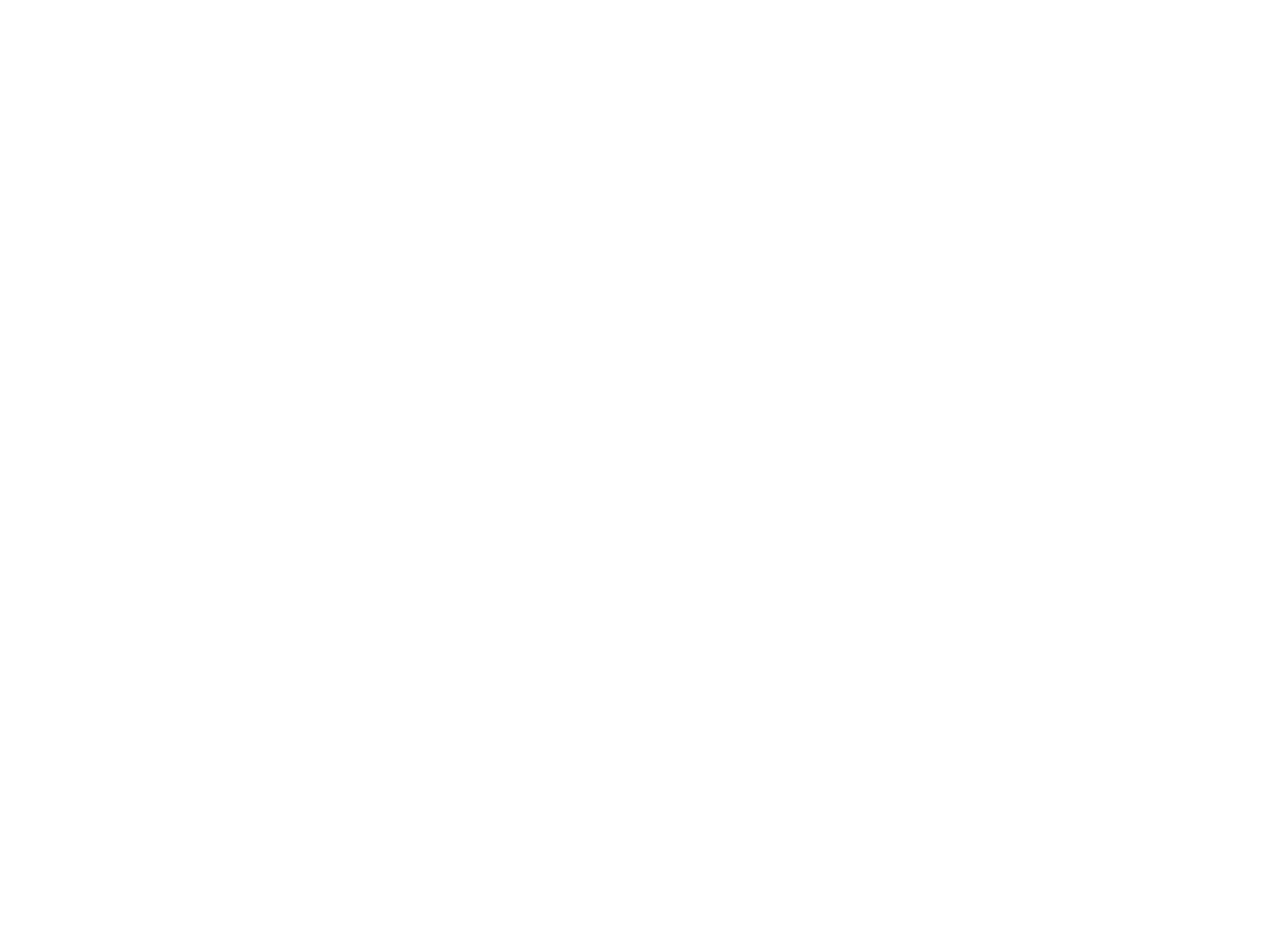
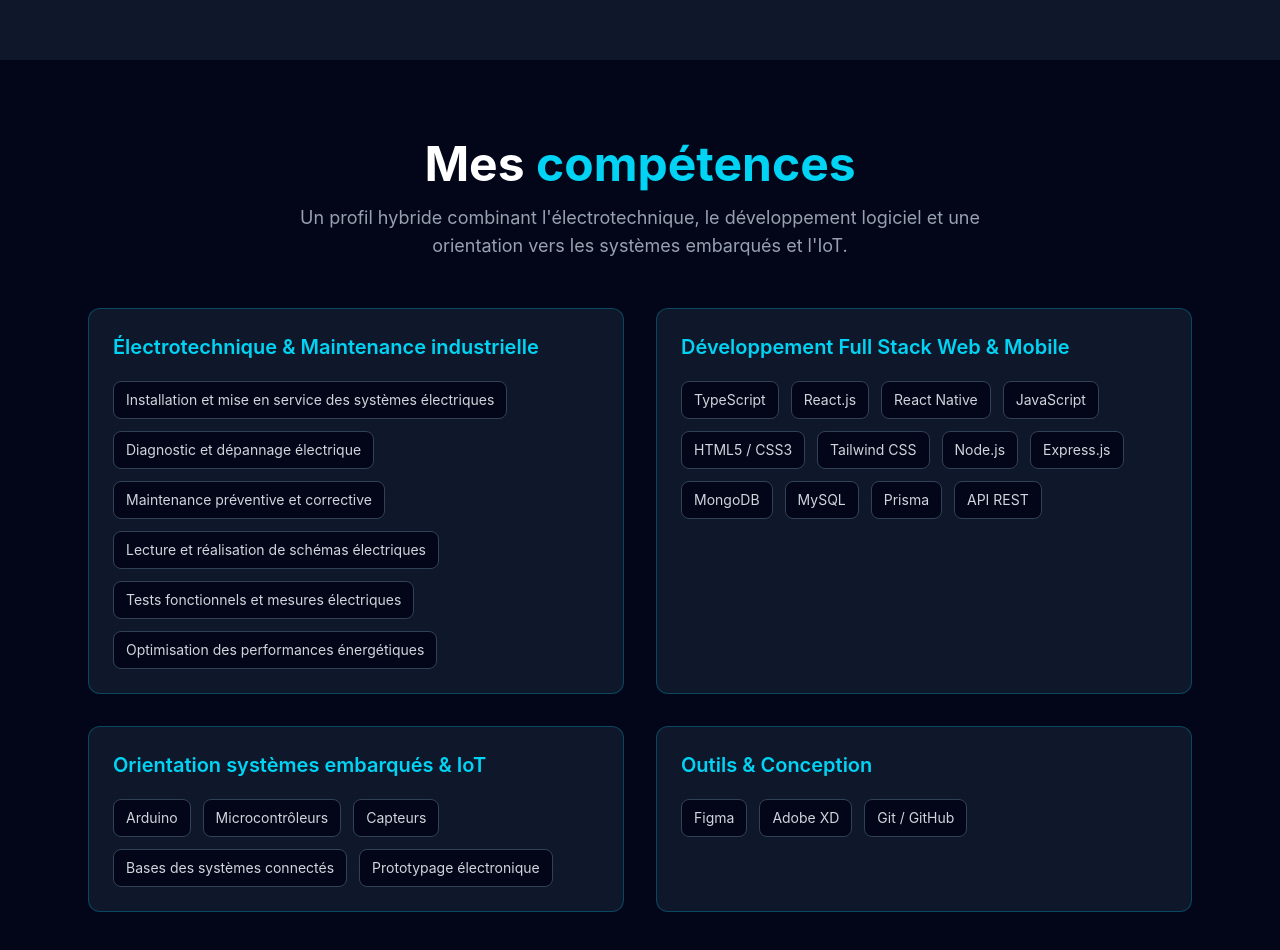
Before and after one commit to Junior-Passy2025/JUNIOR-PORTFOLIO-FRONTEND, a React (Vite) app: page / in a window 1280 px wide. Shown: the part 1540-2490 px from the top of the page. Before the commit the page ends 800 px from the top, so only its background shows below. Built offline with nearby package versions, Linux system fonts and the light colour scheme.

Commit message:
ajout de compétence et modificationd de Hero

```diff
--- a/src/App.tsx
+++ b/src/App.tsx
@@ -1,5 +1,7 @@
 import Navbar from "./components/Navbar";
 import Hero from "./components/Hero";
+import About from "./components/About";
+import Skills from "./components/Skills";
 
 function App() {
 
@@ -9,6 +11,8 @@
 
       <main>
         <Hero />
+        <About />
+        <Skills />
       </main>
     </>
   );
--- a/src/components/Hero.tsx
+++ b/src/components/Hero.tsx
@@ -33,9 +33,7 @@
           animate={{ opacity: 1, x: 0 }}
           transition={{ duration: 0.8 }}
         >
-          <p className="text-cyan-400 text-lg mb-4">
-            Bonjour, je suis
-          </p>
+          <p className="text-cyan-400 text-lg mb-4">Bonjour, je suis</p>
 
           <motion.h1
             className="
@@ -113,11 +111,10 @@
               max-w-xl
             "
           >
-            Électrotechnicien de formation avec plusieurs années
-            d'expérience dans la maintenance des systèmes électriques,
-            j'ai développé par la suite des compétences en programmation
-            web et mobile. Mon objectif est aujourd'hui d'évoluer vers
-            les systèmes embarqués et l'IoT.
+            Électrotechnicien de formation avec plusieurs années d'expérience
+            dans la maintenance des systèmes électriques, j'ai progressivement
+            développé des compétences en développement web et mobile. Mon
+            parcours m'amène aujourd'hui vers les systèmes embarqués et l'IoT.
           </p>
 
           <div
@@ -291,7 +288,7 @@
               bg-slate-800/90
               border
               border-cyan-400
-              px-4
+              px-3
               py-2
               rounded-xl
               text-cyan-400
@@ -301,7 +298,7 @@
               shadow-lg
             "
           >
-            Embedded Systems / IoT
+            Objectif : Systèmes embarqués & IoT
           </motion.div>
 
           {/* Photo flottante */}
--- a/src/components/Skills.tsx
+++ b/src/components/Skills.tsx
@@ -0,0 +1,227 @@
+import { motion } from "framer-motion";
+import { Zap, Code2, Cpu, Settings } from "lucide-react";
+import { skills } from "../data/skills";
+
+
+const icons = {
+  zap: Zap,
+  code: Code2,
+  cpu: Cpu,
+  settings: Settings,
+};
+
+
+const Skills = () => {
+  return (
+    <section
+      id="skills"
+      className="
+        min-h-screen
+        bg-slate-950
+        text-white
+        py-20
+      "
+    >
+
+      <div
+        className="
+          max-w-6xl
+          mx-auto
+          px-6
+        "
+      >
+
+        {/* Titre */}
+        <motion.div
+          initial={{ opacity: 0, y: 30 }}
+          whileInView={{ opacity: 1, y: 0 }}
+          transition={{ duration: 0.8 }}
+          viewport={{ once: true }}
+          className="text-center mb-12"
+        >
+
+          <h2
+            className="
+              text-4xl
+              md:text-5xl
+              font-bold
+            "
+          >
+            Mes{" "}
+            <span className="text-cyan-400">
+              compétences
+            </span>
+          </h2>
+
+
+          <p
+            className="
+              mt-4
+              text-gray-400
+              text-lg
+              max-w-3xl
+              mx-auto
+            "
+          >
+            Un profil hybride combinant l'électrotechnique,
+            le développement logiciel et une orientation vers
+            les systèmes embarqués et l'IoT.
+          </p>
+
+        </motion.div>
+
+
+
+        {/* Cartes compétences */}
+        <div
+          className="
+            grid
+            md:grid-cols-2
+            gap-8
+          "
+        >
+
+          {skills.map((skill, index) => {
+
+            const Icon = skill.icon
+              ? icons[skill.icon as keyof typeof icons]
+              : null;
+
+
+            return (
+
+              <motion.div
+                key={skill.category}
+
+                initial={{
+                  opacity: 0,
+                  y: 40
+                }}
+
+                whileInView={{
+                  opacity: 1,
+                  y: 0
+                }}
+
+                whileHover={{
+                  y: -5
+                }}
+
+                transition={{
+                  duration: 0.6,
+                  delay: index * 0.15
+                }}
+
+                viewport={{
+                  once: true
+                }}
+
+                className="
+                  bg-slate-900
+                  border
+                  border-cyan-500/30
+                  rounded-xl
+                  p-6
+                  hover:border-cyan-400
+                  hover:shadow-lg
+                  hover:shadow-cyan-500/10
+                  transition
+                "
+              >
+
+
+                {/* Titre avec icône */}
+                <div
+                  className="
+                    flex
+                    items-center
+                    gap-3
+                    mb-5
+                  "
+                >
+
+                  {Icon && (
+                    <Icon
+                      size={28}
+                      className="text-cyan-400"
+                    />
+                  )}
+
+
+                  <h3
+                    className="
+                      text-xl
+                      font-semibold
+                      text-cyan-400
+                    "
+                  >
+                    {skill.category}
+                  </h3>
+
+                </div>
+
+
+
+                {/* Liste des compétences */}
+                <div
+                  className="
+                    flex
+                    flex-wrap
+                    gap-3
+                  "
+                >
+
+                  {skill.skills.map((item) => (
+
+                    <motion.span
+                      key={item}
+
+                      whileHover={{
+                        scale: 1.05,
+                        y: -3
+                      }}
+
+                      transition={{
+                        duration: 0.2
+                      }}
+
+                      className="
+                        px-3
+                        py-2
+                        rounded-lg
+                        bg-slate-950
+                        border
+                        border-slate-700
+                        text-gray-300
+                        text-sm
+                        cursor-default
+                        hover:border-cyan-400
+                        hover:text-cyan-400
+                        transition
+                      "
+                    >
+                      {item}
+                    </motion.span>
+
+                  ))}
+
+                </div>
+
+
+              </motion.div>
+
+            );
+
+          })}
+
+        </div>
+
+
+      </div>
+
+    </section>
+  );
+};
+
+
+export default Skills;
--- a/src/data/skills.ts
+++ b/src/data/skills.ts
@@ -14,6 +14,7 @@
       "Optimisation des performances énergétiques"
     ]
   },
+
 
   {
     category: "Développement Full Stack Web & Mobile",
@@ -33,8 +34,9 @@
     ]
   },
 
+
   {
-    category: "IoT & Systèmes embarqués",
+    category: "Orientation systèmes embarqués & IoT",
     skills: [
       "Arduino",
       "Microcontrôleurs",
@@ -43,6 +45,7 @@
       "Prototypage électronique"
     ]
   },
+
 
   {
     category: "Outils & Conception",
```
